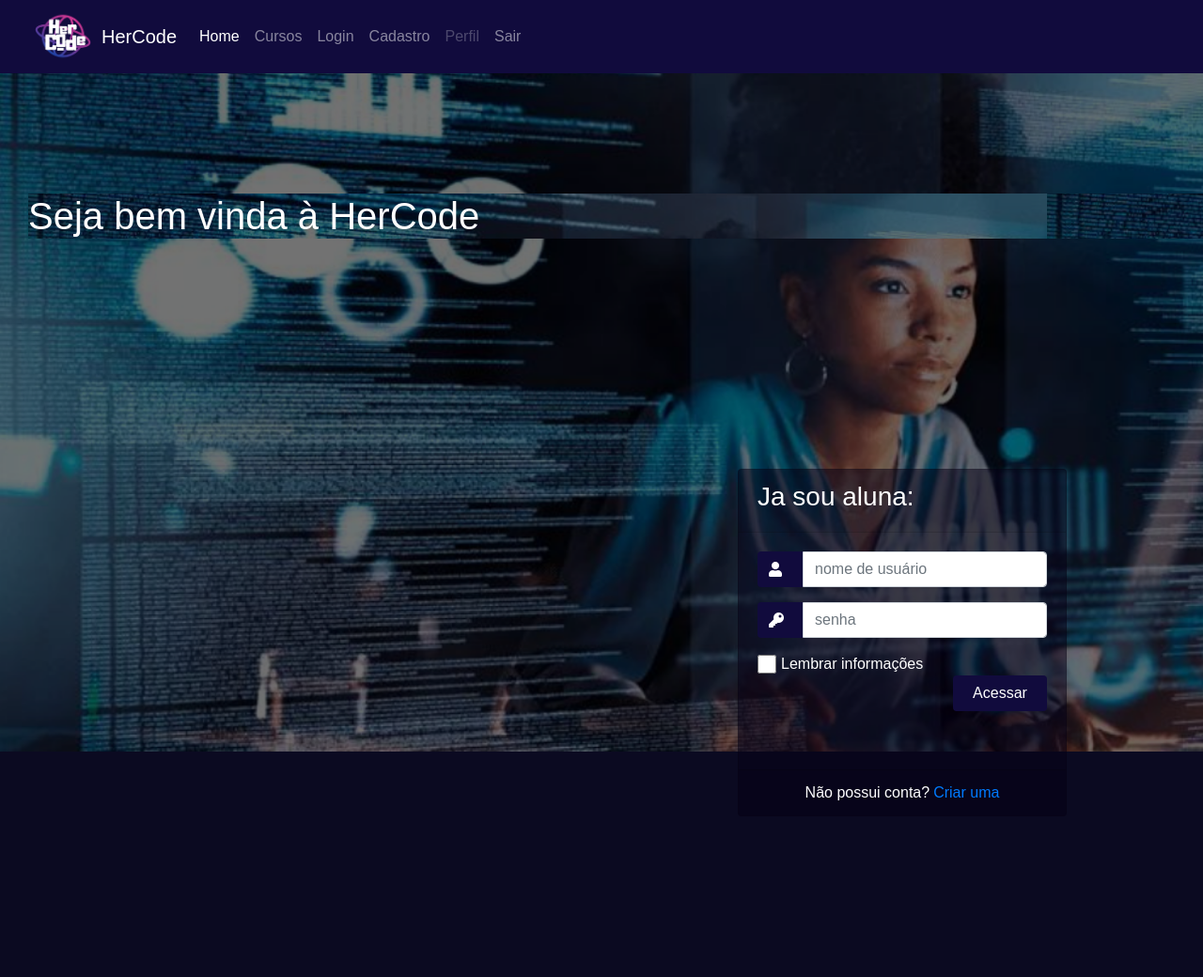
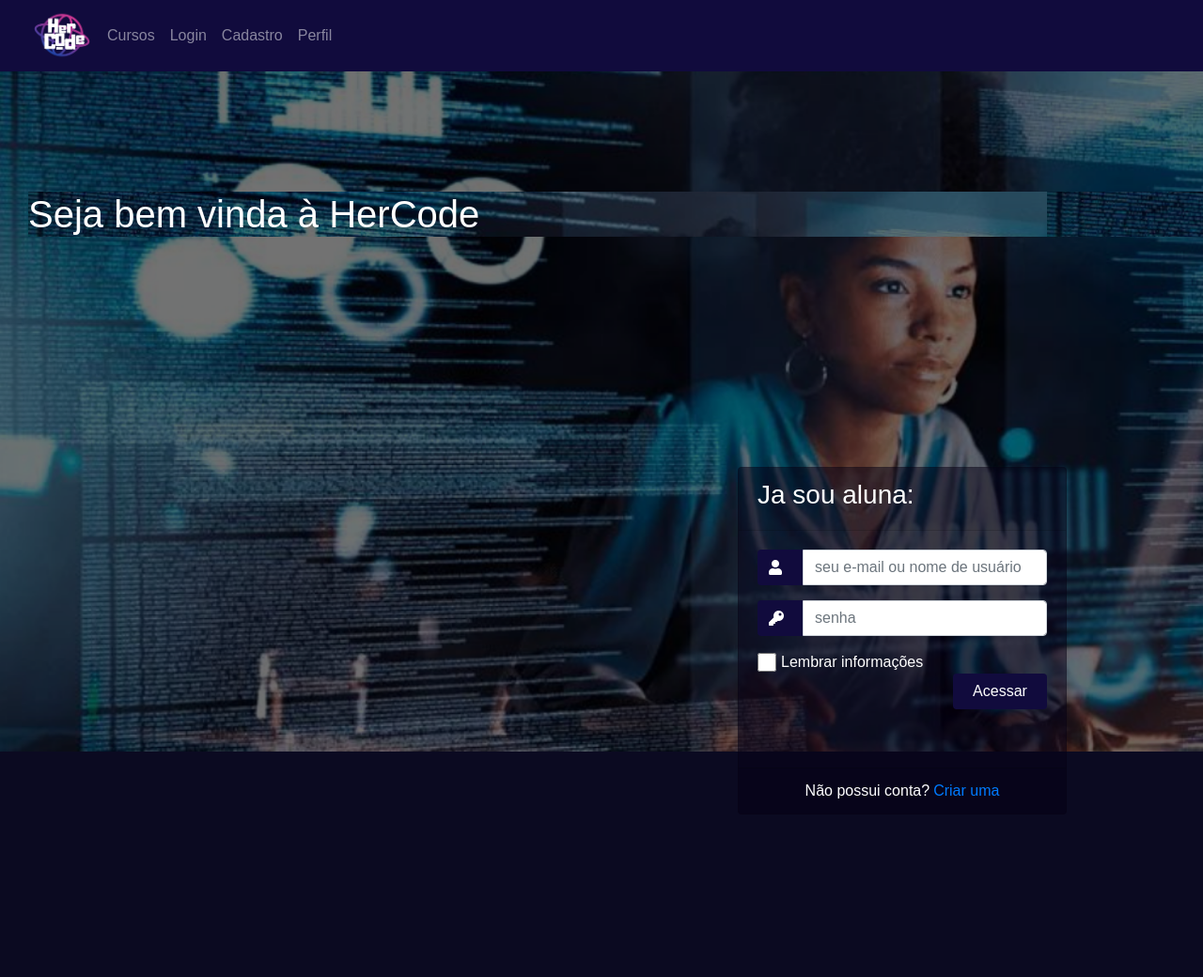
Before and after one commit to Bruno-of/FDS-SI, a Django app: page / in a window 1280 px wide. Shown: the top 1040 px of the page at 94% size. After the commit the page ends 850 px from the top, so only its background shows below. Run offline with Django 5.2, Linux system fonts and the light colour scheme; some libraries are stand-ins or nearby versions; some web fonts are replaced.

Commit message:
criando a feature de login e inicio da de perfil

```diff
--- a/app_hercode/app_hercode/urls.py
+++ b/app_hercode/app_hercode/urls.py
@@ -21,5 +21,8 @@ from task import views
 urlpatterns = [
     path('admin/', admin.site.urls),
     path('', views.home, name='home'),
-    path('sigup/', views.sigup, name='sigup')
+    path('signup/', views.signup, name='signup'),
+    path('signin/', views.signin, name='signin'),
+    path('perfil/', views.perfil, name='perfil'),
+    path('sair/', views.sair, name='sair'),
 ]
--- a/app_hercode/task/templates/home.html
+++ b/app_hercode/task/templates/home.html
@@ -1,6 +1,8 @@
 {% extends 'menu.html' %}
 
 {% block content %}
+
+{% load static %} <!-- Carregar a tag static -->
 
 <link href="//maxcdn.bootstrapcdn.com/bootstrap/4.1.1/css/bootstrap.min.css" rel="stylesheet" id="bootstrap-css">
 <script src="//maxcdn.bootstrapcdn.com/bootstrap/4.1.1/js/bootstrap.min.js"></script>
@@ -37,19 +39,22 @@
 
 				</div>
 				<div class="card-body">
-					<form>
+					<!-- O formulário precisa de method="POST" e action para a view signin -->
+					<form method="POST" action="{% url 'signin' %}"> <!-- Apontando para a view de login -->
+						{% csrf_token %} <!-- Adicionando o token CSRF para segurança -->
 						<div class="input-group form-group">
 							<div class="input-group-prepend">
 								<span class="input-group-text"><i class="fas fa-user"></i></span>
 							</div>
-							<input type="text" class="form-control" placeholder="nome de usuário">
-
+							<!-- O campo de login precisa ter o name 'username' -->
+							<input type="text" name="username" class="form-control" placeholder="seu e-mail ou nome de usuário">
 						</div>
 						<div class="input-group form-group">
 							<div class="input-group-prepend">
 								<span class="input-group-text"><i class="fas fa-key"></i></span>
 							</div>
-							<input type="senha" class="form-control" placeholder="senha">
+							<!-- O campo de senha precisa ter o name 'password' -->
+							<input type="password" name="password" class="form-control" placeholder="senha">
 						</div>
 						<div class="row align-items-center remember">
 							<input type="checkbox">Lembrar informações
@@ -61,7 +66,7 @@
 				</div>
 				<div class="card-footer">
 					<div class="d-flex justify-content-center links">
-						Não possui conta?<a href="/sigup">Criar uma</a>
+						Não possui conta?<a href="/signup">Criar uma</a>
 					</div>
 					<div class="d-flex justify-content-center">
 					</div>
@@ -80,7 +85,8 @@
 
 	html,
 	body {
-		background-image: url('capa_oficial.png');
+		/* Ajustar caminho da imagem usando a tag static */
+		background-image: url("{% static 'img/capa_oficial.png' %}");
 		background-size: cover;
 		background-repeat: no-repeat;
 		height: 100%;
@@ -88,15 +94,13 @@
 		background-color: #0b0a21;
 	}
 
-
-
 	.container {
 		height: 100%;
 		align-content: center;
 	}
 
 	.capa {
-        background-image:  url('capa_oficial.png') ;
+		background-image: url("{% static 'img/capa_oficial.png' %}");
 		color: rgb(255, 255, 255);
 		margin-left: 30px;
 		margin-top: 8rem;
@@ -111,7 +115,6 @@
 		width: 350px;
 		background-color: rgba(6, 1, 22, 0.5) !important;
 	}
-
 
 	.social_icon span:hover {
 		color: white;
@@ -171,7 +174,6 @@
 		margin-left: 4px;
 	}
 
-
 </style>
 
 {% endblock %}
--- a/app_hercode/task/templates/menu.html
+++ b/app_hercode/task/templates/menu.html
@@ -1,3 +1,5 @@
+{% load static %} <!-- Adicionando esta linha no topo do template para carregar arquivos estáticos -->
+
 <!DOCTYPE html>
 <html lang="en">
 
@@ -6,15 +8,24 @@
     <meta name="viewport" content="width=device-width, initial-scale=1.0">
     <title>HerCode</title>
 
-    <link href="https://cdn.jsdelivr.net/npm/bootstrap@5.3.3/dist/css/bootstrap.min.css" rel="stylesheet" integrity="sha384-QWTKZyjpPEjISv5WaRU9OFeRpok6YctnYmDr5pNlyT2bRjXh0JMhjY6hW+ALEwIH" crossorigin="anonymous">
-    <script src="https://cdn.jsdelivr.net/npm/bootstrap@5.3.3/dist/js/bootstrap.bundle.min.js" integrity="sha384-YvpcrYf0tY3lHB60NNkmXc5s9fDVZLESaAA55NDzOxhy9GkcIdslK1eN7N6jIeHz" crossorigin="anonymous"></script>
-    <script src="https://cdn.jsdelivr.net/npm/@popperjs/core@2.11.8/dist/umd/popper.min.js" integrity="sha384-I7E8VVD/ismYTF4hNIPjVp/Zjvgyol6VFvRkX/vR+Vc4jQkC+hVqc2pM8ODewa9r" crossorigin="anonymous"></script>
-    <script src="https://cdn.jsdelivr.net/npm/bootstrap@5.3.3/dist/js/bootstrap.min.js" integrity="sha384-0pUGZvbkm6XF6gxjEnlmuGrJXVbNuzT9qBBavbLwCsOGabYfZo0T0to5eqruptLy" crossorigin="anonymous"></script>
+    <link href="https://cdn.jsdelivr.net/npm/bootstrap@5.3.3/dist/css/bootstrap.min.css" rel="stylesheet"
+        integrity="sha384-QWTKZyjpPEjISv5WaRU9OFeRpok6YctnYmDr5pNlyT2bRjXh0JMhjY6hW+ALEwIH" crossorigin="anonymous">
+    <script src="https://cdn.jsdelivr.net/npm/bootstrap@5.3.3/dist/js/bootstrap.bundle.min.js"
+        integrity="sha384-YvpcrYf0tY3lHB60NNkmXc5s9fDVZLESaAA55NDzOxhy9GkcIdslK1eN7N6jIeHz"
+        crossorigin="anonymous"></script>
+    <script src="https://cdn.jsdelivr.net/npm/@popperjs/core@2.11.8/dist/umd/popper.min.js"
+        integrity="sha384-I7E8VVD/ismYTF4hNIPjVp/Zjvgyol6VFvRkX/vR+Vc4jQkC+hVqc2pM8ODewa9r"
+        crossorigin="anonymous"></script>
+    <script src="https://cdn.jsdelivr.net/npm/bootstrap@5.3.3/dist/js/bootstrap.min.js"
+        integrity="sha384-0pUGZvbkm6XF6gxjEnlmuGrJXVbNuzT9qBBavbLwCsOGabYfZo0T0to5eqruptLy"
+        crossorigin="anonymous"></script>
     <!-- Bootstrap CSS -->
     <link href="https://stackpath.bootstrapcdn.com/bootstrap/5.1.3/css/bootstrap.min.css" rel="stylesheet">
 
     <!-- Bootstrap JS e Popper.js -->
-    <script src="https://cdnjs.cloudflare.com/ajax/libs/popper.js/2.11.6/umd/popper.min.js" integrity="sha512-oBqDVmMz4fnFO9gybBogGzBwr+XjcIrDeB6PT4xRViiaW8Hl8OhPy8b6Zj/su86D0e1fF5P3/mzi5c3k8df7g==" crossorigin="anonymous" referrerpolicy="no-referrer"></script>
+    <script src="https://cdnjs.cloudflare.com/ajax/libs/popper.js/2.11.6/umd/popper.min.js"
+        integrity="sha512-oBqDVmMz4fnFO9gybBogGzBwr+XjcIrDeB6PT4xRViiaW8Hl8OhPy8b6Zj/su86D0e1fF5P3/mzi5c3k8df7g=="
+        crossorigin="anonymous" referrerpolicy="no-referrer"></script>
     <script src="https://stackpath.bootstrapcdn.com/bootstrap/5.1.3/js/bootstrap.min.js"></script>
 
 </head>
@@ -24,46 +35,39 @@
     <nav class="navbar navbar-expand-lg navbar-dark bg-">
 
 
-            <table>
-                <td><img src="hercode-logo-oficial.png" alt="Logo" class="logo"></td>
-            </table>
+        <td>
+            <!-- Envolva a imagem do logo com a tag <a> para redirecionar para a home -->
+            <a href="{% url 'home' %}">
+                <img src="{% static 'img/hercode-logo-oficial.png' %}" alt="Logo" class="logo">
+            </a>
+        </td>
 
-            <a class="navbar-brand" href="#">HerCode</a>
+
         <button class="navbar-toggler" type="button" data-bs-toggle="collapse" data-bs-target="#navbarScroll"
             aria-controls="navbarScroll" aria-expanded="false" aria-label="Toggle navigation">
             <span class="navbar-toggler-icon"></span>
         </button>
         <div class="collapse navbar-collapse" id="navbarScroll">
             <ul class="navbar-nav me-auto my-2 my-lg-0 navbar-nav-scroll" style="--bs-scroll-height: 100px;">
+
                 <li class="nav-item">
-                        <a class="nav-link active" aria-current="page" href="/">Home</a>
+                    <a class="nav-link" href="#">Cursos</a>
                 </li>
 
                 <li class="nav-item">
-                        <a class="nav-link" href="#">Cursos</a> <!-- adicionar algo -->
+                    <a class="nav-link" href="{% url 'signin' %}">Login</a>
                 </li>
 
                 <li class="nav-item">
-                        <a class="nav-link" href="#">Login</a> <!-- adicionar algo -->
+                    <a class="nav-link" href="/signup">Cadastro</a>
                 </li>
 
                 <li class="nav-item">
-                        <a class="nav-link" href="/sigup">Cadastro</a> <!-- adicionar algo -->
+                    <a class="nav-link" href="{% url 'perfil' %}">Perfil</a>
                 </li>
 
-
-                    <li class="nav-item">
-                        <a class="nav-link disabled" aria-disabled="true">Perfil</a>
-                    </li>
-
-                    <li class="nav-item"></li>
-                        <a class="nav-link" href="#">Sair</a>
-                    </li>
             </ul>
-                <form class="d-flex" role="search">
-
-                </form>
-            </div>
+            <form class="d-flex" role="search"></form>
         </div>
     </nav>
 
@@ -76,10 +80,10 @@
 </html>
 
 <style>
-
     .navbar {
         background-color: #110B3D;
     }
+
     .logo {
         margin-left: 20px;
         margin-right: 10px;
--- a/app_hercode/task/views.py
+++ b/app_hercode/task/views.py
@@ -11,28 +11,30 @@ def home(request):
     return render(request, 'home.html')
 
 # Cadastro de usuário (signup)
-def sigup(request):
+def signup(request):
     if request.method == 'GET':
-        return render(request, 'sigup.html', {
+        return render(request, 'signup.html', {
             'form': UserCreationForm
         })
     else:
         if request.POST['password1'] == request.POST['password2']:
             email = request.POST.get('email')
             username = request.POST.get('username')
-            first_name = request.POST.get('first_name')
-            last_name = request.POST.get('last_name')
+            first_name = request.POST.get('first_name').capitalize()
+            last_name = request.POST.get('last_name').capitalize()
+
+
 
             # Verifica se já existe um usuário com o mesmo email
             if User.objects.filter(email=email).exists():
-                return render(request, 'sigup.html', {
+                return render(request, 'signup.html', {
                     'form': UserCreationForm,
                     "error": 'Este email já está em uso'
                 })
 
             # Verifica se já existe um usuário com o mesmo nome de usuário (username)
             if User.objects.filter(username=username).exists():
-                return render(request, 'sigup.html', {
+                return render(request, 'signup.html', {
                     'form': UserCreationForm,
                     "error": 'Este nome de usuário já está em uso'
                 })
@@ -52,32 +54,50 @@ def sigup(request):
                 return redirect('home')
 
             except IntegrityError:
-                return render(request, 'sigup.html', {
+                return render(request, 'signup.html', {
                     'form': UserCreationForm,
                     "error": 'Erro ao criar usuário'
                 })
 
-        return render(request, 'sigup.html', {
+        return render(request, 'signup.html', {
             'form': UserCreationForm,
             "error": 'As senhas são diferentes'
         })
 
 # Login de usuário (signin)
-def sigin(request):
+def signin(request):
     if request.method == 'GET':
-        return render(request, 'sigin.html', {
+        return render(request, 'signin.html', {
             'form': AuthenticationForm
         })
     else:
-        user = authenticate(request, username=request.POST['username'], password=request.POST['password'])
+        login_input = request.POST['username']
+        password = request.POST['password']
+
+        # verifica se o login é um email ou username
+        if '@' in login_input:
+            try:
+                user = User.objects.get(email=login_input)
+                username = user.username
+            except User.DoesNotExist:
+                return render(request, 'signin.html', {
+                    'form': AuthenticationForm,
+                    'error': 'Usuário ou senha está incorreto'
+                })
+        else:
+            username = login_input
+
+        # autentica o usuario com username ou email
+        user = authenticate(request, username=username, password=password)
+
         if user is None:
-            return render(request, 'sigin.html', {
+            return render(request, 'signin.html', {
                 'form': AuthenticationForm,
                 'error': 'Usuário ou senha está incorreto'
             })
         else:
             login(request, user)
-            return redirect('tasks')
+            return redirect('perfil')
 
 # Logout de usuário (sair)
 @login_required
@@ -85,6 +105,13 @@ def sair(request):
     logout(request)
     return redirect('home')
 
+#pagina de perfil
+@login_required
+def perfil(request):
+    return render(request, 'perfil.html', {
+        'user': request.user
+    })
+
 # Página de tarefas (tasks)
 @login_required
 def tasks(request):
```
Also changed, not shown: app_hercode/app_hercode/settings.py (+9 -13 lines), app_hercode/task/templates/perfil.html (added, +13 -0 lines), app_hercode/task/templates/signin.html (added, +33 -0 lines), app_hercode/db.sqlite3, app_hercode/static/img/capa_oficial.png (renamed from app_hercode/task/templates/capa_oficial.png), app_hercode/static/img/hercode-logo-oficial.png (renamed from app_hercode/task/templates/hercode-logo-oficial.png), app_hercode/task/templates/signup.html (renamed from app_hercode/task/templates/sigup.html). Lines whose indentation alone changed are shown as unchanged.
